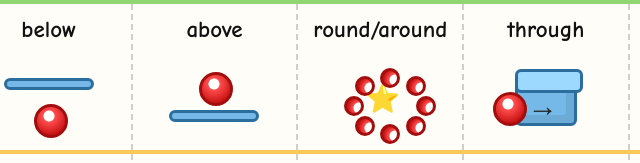
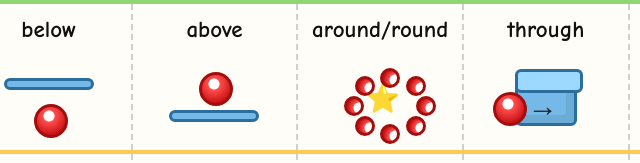
Before and after one commit to JackChung-Taiwan/preposition, a plain HTML site: page index.html in a window 1280 px wide. Shown: the part 330-493 px from the top of the page, 261-901 px from the left. Drawn offline with Linux system fonts and the light colour scheme.

Commit message:
Fix item titles in index.html for clarity

```diff
--- a/index.html
+++ b/index.html
@@ -521,7 +521,7 @@ const rows = [
     ["in/inside","in","in"],["on","on","on"],["under","under","under"],["at","at","at"],["near","near","near"],["over","over","over"]
   ]},
   {title:"PLACE<br>AROUND &<br>BETWEEN", line:"#92d574", tint:"#fbfff5", color:"#247834", items:[
-    ["below","below","below"],["above","above","above"],["round/around","around","around"],["through","through","through"],["among","among","among"],["between","between","between"]
+    ["below","below","below"],["above","above","above"],["around/round","around","around"],["through","through","through"],["among","among","among"],["between","between","between"]
   ]},
   {title:"PLACE<br>RELATIVE<br>TO OTHERS", line:"#ffc857", tint:"#fffaf0", color:"#9a6412", items:[
     ["behind","behind","behind"],["in front of","front","in front of"],["along","along","along"],["across","across","across"],["up","up","up"],["down","down","down"]
```
